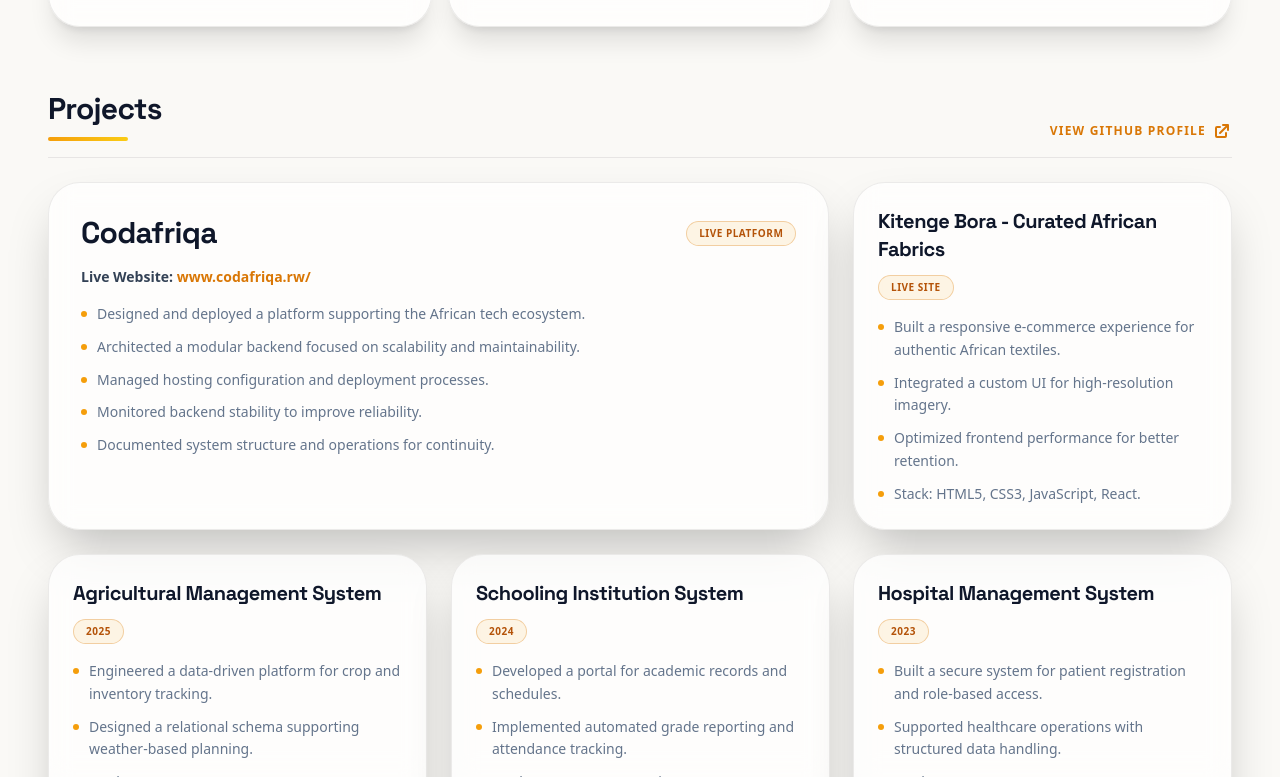
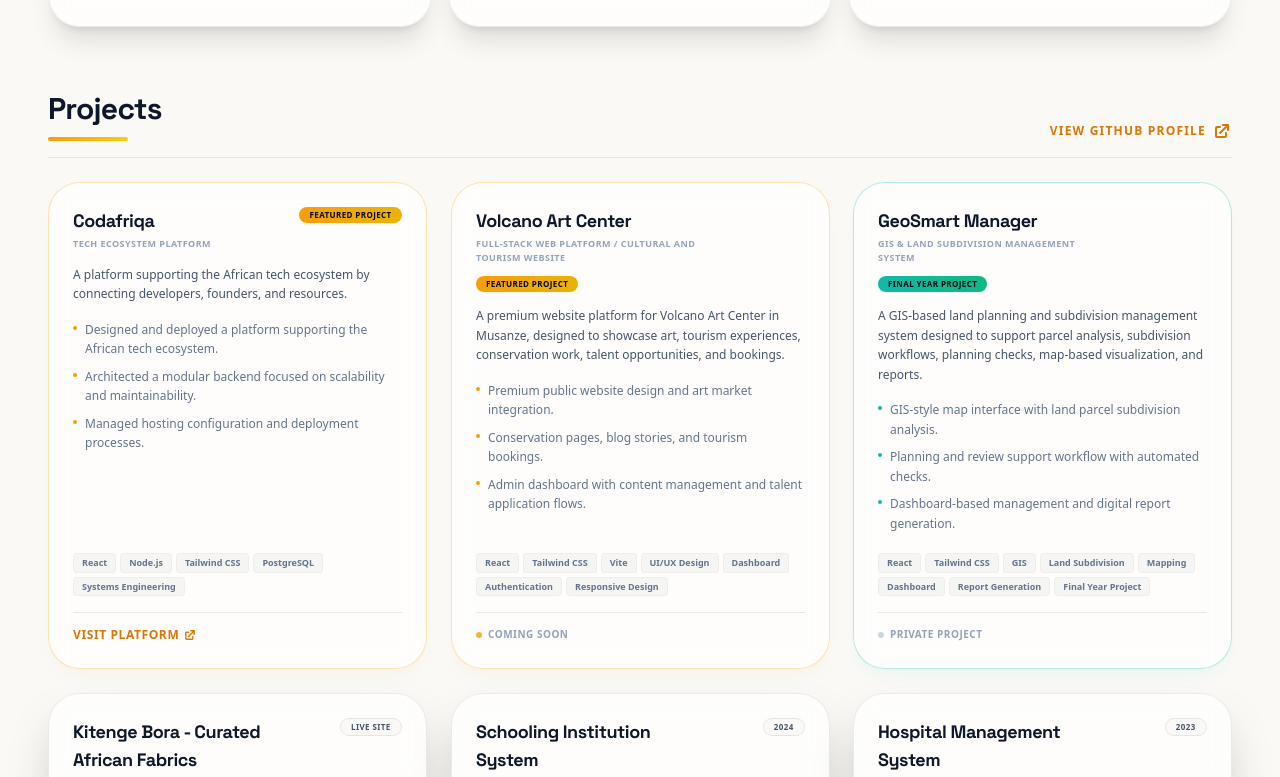
Before and after one commit to stevenbadaga/Personal-Portfolio, a React (Vite) app: page / in a window 1280 px wide. Shown: the part 2023-2800 px from the top of the page. Built offline with nearby package versions, Linux system fonts and the light colour scheme.

Commit message:
Update Projects section: remove Agriculture, add Volcano Art Center and GeoSmart Manager

```diff
--- a/src/App.jsx
+++ b/src/App.jsx
@@ -40,51 +40,78 @@
 const projects = [
   {
     name: "Codafriqa",
-    badge: "Live Platform",
+    category: "Tech Ecosystem Platform",
+    badge: "Featured Project",
+    description: "A platform supporting the African tech ecosystem by connecting developers, founders, and resources.",
+    tags: ["React", "Node.js", "Tailwind CSS", "PostgreSQL", "Systems Engineering"],
     link: "https://www.codafriqa.rw/",
     points: [
       "Designed and deployed a platform supporting the African tech ecosystem.",
       "Architected a modular backend focused on scalability and maintainability.",
-      "Managed hosting configuration and deployment processes.",
-      "Monitored backend stability to improve reliability.",
-      "Documented system structure and operations for continuity."
+      "Managed hosting configuration and deployment processes."
+    ]
+  },
+  {
+    name: "Volcano Art Center",
+    category: "Full-stack web platform / Cultural and tourism website",
+    badge: "Featured Project",
+    description: "A premium website platform for Volcano Art Center in Musanze, designed to showcase art, tourism experiences, conservation work, talent opportunities, and bookings.",
+    tags: ["React", "Tailwind CSS", "Vite", "UI/UX Design", "Dashboard", "Authentication", "Responsive Design"],
+    status: "Coming Soon",
+    points: [
+      "Premium public website design and art market integration.",
+      "Conservation pages, blog stories, and tourism bookings.",
+      "Admin dashboard with content management and talent application flows."
+    ]
+  },
+  {
+    name: "GeoSmart Manager",
+    category: "GIS & land subdivision management system",
+    badge: "Final Year Project",
+    description: "A GIS-based land planning and subdivision management system designed to support parcel analysis, subdivision workflows, planning checks, map-based visualization, and reports.",
+    tags: ["React", "Tailwind CSS", "GIS", "Land Subdivision", "Mapping", "Dashboard", "Report Generation", "Final Year Project"],
+    status: "Private Project",
+    points: [
+      "GIS-style map interface with land parcel subdivision analysis.",
+      "Planning and review support workflow with automated checks.",
+      "Dashboard-based management and digital report generation."
     ]
   },
   {
     name: "Kitenge Bora - Curated African Fabrics",
+    category: "E-commerce Platform",
     badge: "Live Site",
+    description: "A responsive e-commerce experience for authentic African textiles and curated fabrics.",
+    tags: ["React", "HTML5", "CSS3", "JavaScript", "UI/UX Design"],
+    status: "Private Project",
     points: [
-      "Built a responsive e-commerce experience for authentic African textiles.",
+      "Built a responsive experience for authentic African textiles.",
       "Integrated a custom UI for high-resolution imagery.",
-      "Optimized frontend performance for better retention.",
-      "Stack: HTML5, CSS3, JavaScript, React."
-    ]
-  },
-  {
-    name: "Agricultural Management System",
-    badge: "2025",
-    points: [
-      "Engineered a data-driven platform for crop and inventory tracking.",
-      "Designed a relational schema supporting weather-based planning.",
-      "Stack: Java, PostgreSQL."
+      "Optimized frontend performance for better retention."
     ]
   },
   {
     name: "Schooling Institution System",
+    category: "Educational Portal",
     badge: "2024",
+    description: "A school portal for managing academic records, student portals, and scheduling systems.",
+    tags: ["HTML5", "CSS3", "JavaScript", "Relational Database"],
+    status: "Private Project",
     points: [
       "Developed a portal for academic records and schedules.",
-      "Implemented automated grade reporting and attendance tracking.",
-      "Stack: HTML, CSS, JavaScript."
+      "Implemented automated grade reporting and attendance tracking."
     ]
   },
   {
     name: "Hospital Management System",
+    category: "Healthcare Platform",
     badge: "2023",
+    description: "A secure registration and role-based hospital management application for healthcare operational records.",
+    tags: ["C Language", "SQL", "Database Design", "Security"],
+    status: "Private Project",
     points: [
       "Built a secure system for patient registration and role-based access.",
-      "Supported healthcare operations with structured data handling.",
-      "Stack: C, SQL."
+      "Supported healthcare operations with structured data handling."
     ]
   }
 ];
@@ -387,7 +414,7 @@
             <div className="mt-8 grid grid-cols-2 gap-3 sm:flex sm:flex-wrap sm:items-center sm:gap-4">
               <a
                 href="mailto:badagaclass@gmail.com"
-                className="col-span-1 inline-flex items-center justify-center rounded-full bg-gradient-to-r from-amber-500 via-[#D4AF37] to-yellow-500 px-4 py-3.5 text-xs font-bold uppercase tracking-wider text-slate-955 dark:text-slate-950 transition-all duration-300 hover:-translate-y-0.5 hover:shadow-[0_0_20px_rgba(212,175,55,0.4)] hover:brightness-105 active:translate-y-0 text-center"
+                className="col-span-1 inline-flex items-center justify-center rounded-full bg-gradient-to-r from-amber-500 via-[#D4AF37] to-yellow-500 px-4 py-3.5 text-xs font-bold uppercase tracking-wider text-slate-950 dark:text-slate-950 transition-all duration-300 hover:-translate-y-0.5 hover:shadow-[0_0_20px_rgba(212,175,55,0.4)] hover:brightness-105 active:translate-y-0 text-center"
               >
                 Email Me
               </a>
@@ -578,51 +605,108 @@
           </div>
 
           <div className="grid gap-5 md:grid-cols-2 lg:gap-6 xl:grid-cols-3 xl:auto-rows-fr">
-            {projects.map((project, idx) => (
+            {projects.map((project, idx) => {
+              const isFeatured = project.badge === "Featured Project";
+              const isFinalYear = project.badge === "Final Year Project";
+
+              let cardBorderClass = "border-stone-200/80 dark:border-slate-800 hover:border-stone-400 dark:hover:border-slate-750";
+              if (isFeatured) {
+                cardBorderClass = "border-amber-500/30 dark:border-amber-500/20 shadow-lg shadow-amber-500/5 hover:border-amber-500/70";
+              } else if (isFinalYear) {
+                cardBorderClass = "border-teal-500/30 dark:border-teal-500/20 shadow-lg shadow-teal-500/5 hover:border-teal-500/70";
+              }
+
+              return (
                 <article
                   key={project.name}
-                className={`group relative animate-rise rounded-[1.5rem] sm:rounded-[2rem] border border-stone-200/80 dark:border-slate-800 bg-white/70 dark:bg-slate-900/40 p-5 sm:p-6 shadow-2xl backdrop-blur-md transition-all duration-300 hover:-translate-y-1.5 hover:border-amber-500/50 ${
-                  idx === 0 ? "xl:col-span-2 xl:p-8" : ""
-                }`}
+                  className={`group relative flex flex-col justify-between animate-rise rounded-[1.5rem] sm:rounded-[2rem] border bg-white/70 dark:bg-slate-900/40 p-5 sm:p-6 shadow-2xl backdrop-blur-md transition-all duration-300 hover:-translate-y-1.5 ${cardBorderClass}`}
                   style={{ animationDelay: `${idx * 90}ms` }}
                 >
-                <div className="mb-4 flex flex-wrap items-center justify-between gap-3">
-                  <h3
-                    className={`font-display font-bold tracking-tight text-slate-900 dark:text-white transition-colors duration-300 group-hover:text-amber-600 dark:group-hover:text-[#D4AF37] ${
-                      idx === 0 ? "text-2xl sm:text-3xl" : "text-xl"
+                  <div>
+                    {/* Header Row */}
+                    <div className="mb-3.5 flex flex-wrap items-start justify-between gap-3">
+                      <div className="max-w-[70%]">
+                        <h3 className="font-display text-lg font-bold tracking-tight text-slate-900 dark:text-white transition-colors duration-300 group-hover:text-amber-600 dark:group-hover:text-[#D4AF37] break-words">
+                          {project.name}
+                        </h3>
+                        <p className="text-[9px] font-bold uppercase tracking-wider text-slate-400 dark:text-slate-500 mt-0.5">
+                          {project.category}
+                        </p>
+                      </div>
+                      <span
+                        className={`inline-flex shrink-0 text-[8px] font-bold uppercase tracking-wider px-2.5 py-0.5 rounded-full ${
+                          isFeatured
+                            ? "bg-gradient-to-r from-amber-500 to-yellow-500 text-slate-950 shadow-sm shadow-amber-500/10"
+                            : isFinalYear
+                            ? "bg-gradient-to-r from-teal-500 to-emerald-500 text-slate-950 shadow-sm shadow-teal-500/10"
+                            : "border border-stone-200 dark:border-slate-800 bg-stone-100/50 dark:bg-slate-900/50 text-slate-600 dark:text-slate-300"
                         }`}
                       >
-                    {project.name}
-                  </h3>
-                  <span className="rounded-full border border-amber-600/30 dark:border-amber-500/30 bg-amber-500/10 px-3 py-1 text-[10px] font-bold uppercase tracking-wider text-amber-700 dark:text-[#D4AF37]">
                         {project.badge}
                       </span>
                     </div>
 
+                    {/* Short Description */}
+                    {project.description && (
+                      <p className="text-xs text-slate-600 dark:text-slate-300 leading-relaxed mt-2">
+                        {project.description}
+                      </p>
+                    )}
+
+                    {/* Highlights List */}
+                    <ul className="mt-4 space-y-2 text-xs text-slate-500 dark:text-slate-400">
+                      {project.points.map((point, pIdx) => (
+                        <li key={pIdx} className="flex items-start gap-2">
+                          <span className={`mt-1.5 h-1 w-1 shrink-0 rounded-full ${isFeatured ? "bg-amber-500" : isFinalYear ? "bg-teal-500" : "bg-slate-400"}`} />
+                          <span className="leading-relaxed group-hover:text-slate-800 dark:group-hover:text-slate-300 transition-colors duration-300">
+                            {point}
+                          </span>
+                        </li>
+                      ))}
+                    </ul>
+                  </div>
+
+                  {/* Technology Tags & Action Footer */}
+                  <div className="mt-5">
+                    {/* Tags */}
+                    {project.tags && (
+                      <div className="flex flex-wrap gap-1 mb-4">
+                        {project.tags.map((tag) => (
+                          <span
+                            key={tag}
+                            className="rounded bg-stone-100 dark:bg-slate-900/60 border border-stone-200/50 dark:border-slate-800/50 px-2 py-0.5 text-[9px] font-semibold text-slate-500 dark:text-slate-400"
+                          >
+                            {tag}
+                          </span>
+                        ))}
+                      </div>
+                    )}
+
+                    {/* Action button area */}
+                    <div className="pt-3 border-t border-stone-150/40 dark:border-slate-800/40 flex items-center justify-between min-h-[32px]">
                       {project.link ? (
-                  <div className="mb-4 text-sm text-slate-500 dark:text-slate-400">
-                    <span className="font-semibold text-slate-700 dark:text-slate-300">Live Website: </span>
                         <a
                           href={project.link}
                           target="_blank"
                           rel="noreferrer noopener"
-                      className="font-bold text-amber-600 dark:text-[#D4AF37] hover:underline hover:text-amber-800 dark:hover:text-white transition-colors duration-200"
+                          className="inline-flex items-center gap-1 text-xs font-bold uppercase tracking-wider text-amber-600 dark:text-[#D4AF37] hover:text-slate-950 dark:hover:text-white transition-colors"
                         >
-                      {project.link.replace("https://", "")}
+                          Visit Platform
+                          <svg className="h-3.5 w-3.5 fill-current" viewBox="0 0 20 20">
+                            <path d="M11 3a1 1 0 100 2h2.586l-6.293 6.293a1 1 0 101.414 1.414L15 6.414V9a1 1 0 102 0V4a1 1 0 00-1-1h-5zM5 5a2 2 0 00-2 2v8a2 2 0 002 2h8a2 2 0 002-2v-3a1 1 0 10-2 0v3H5V7h3a1 1 0 000-2H5z" />
+                          </svg>
                         </a>
+                      ) : (
+                        <span className="inline-flex items-center gap-1.5 text-[10px] font-bold uppercase tracking-wider text-slate-400 dark:text-slate-500 select-none">
+                          <span className={`h-1.5 w-1.5 rounded-full ${project.status === "Coming Soon" ? "bg-amber-500 animate-pulse" : "bg-slate-300 dark:bg-slate-700"}`} />
+                          {project.status}
+                        </span>
+                      )}
                     </div>
-                ) : null}
-
-                <ul className="mt-4 space-y-2.5 text-slate-500 dark:text-slate-400 text-sm">
-                  {project.points.map((point, pIdx) => (
-                    <li key={pIdx} className="flex items-start gap-2.5">
-                      <span className="mt-2 h-1.5 w-1.5 shrink-0 rounded-full bg-amber-500" />
-                      <span className="leading-relaxed group-hover:text-slate-800 dark:group-hover:text-slate-300 transition-colors duration-300">{point}</span>
-                    </li>
-                  ))}
-                </ul>
+                  </div>
                 </article>
-            ))}
+              );
+            })}
           </div>
         </section>
 
@@ -781,7 +865,7 @@
       </main>
 
       {/* Footer */}
-      <footer className="border-t border-stone-200/80 dark:border-slate-900 bg-stone-100/60 dark:bg-slate-955/80 py-8 text-center text-slate-500 text-sm transition-colors duration-300 dark:bg-slate-950/80">
+      <footer className="border-t border-stone-200/80 dark:border-slate-900 bg-stone-100/60 dark:bg-slate-950/80 py-8 text-center text-slate-500 text-sm transition-colors duration-300">
         <p className="font-medium tracking-wide">&copy; {currentYear} IRANKUNDA BADAGA Steven. All rights reserved.</p>
         <p className="mt-1.5 text-xs text-slate-400 dark:text-slate-600 font-display">Crafted as a premium technical portfolio</p>
       </footer>
```
Lines whose indentation alone changed are shown as unchanged.
